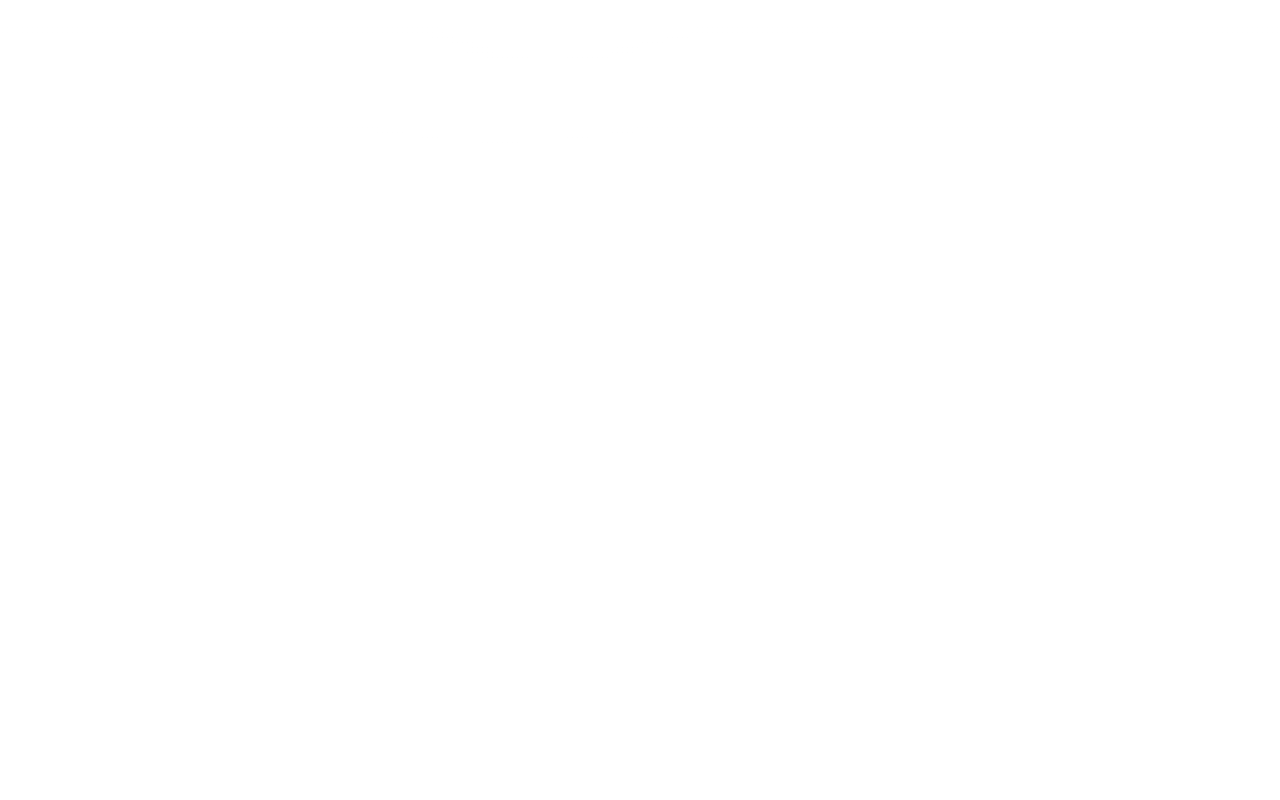
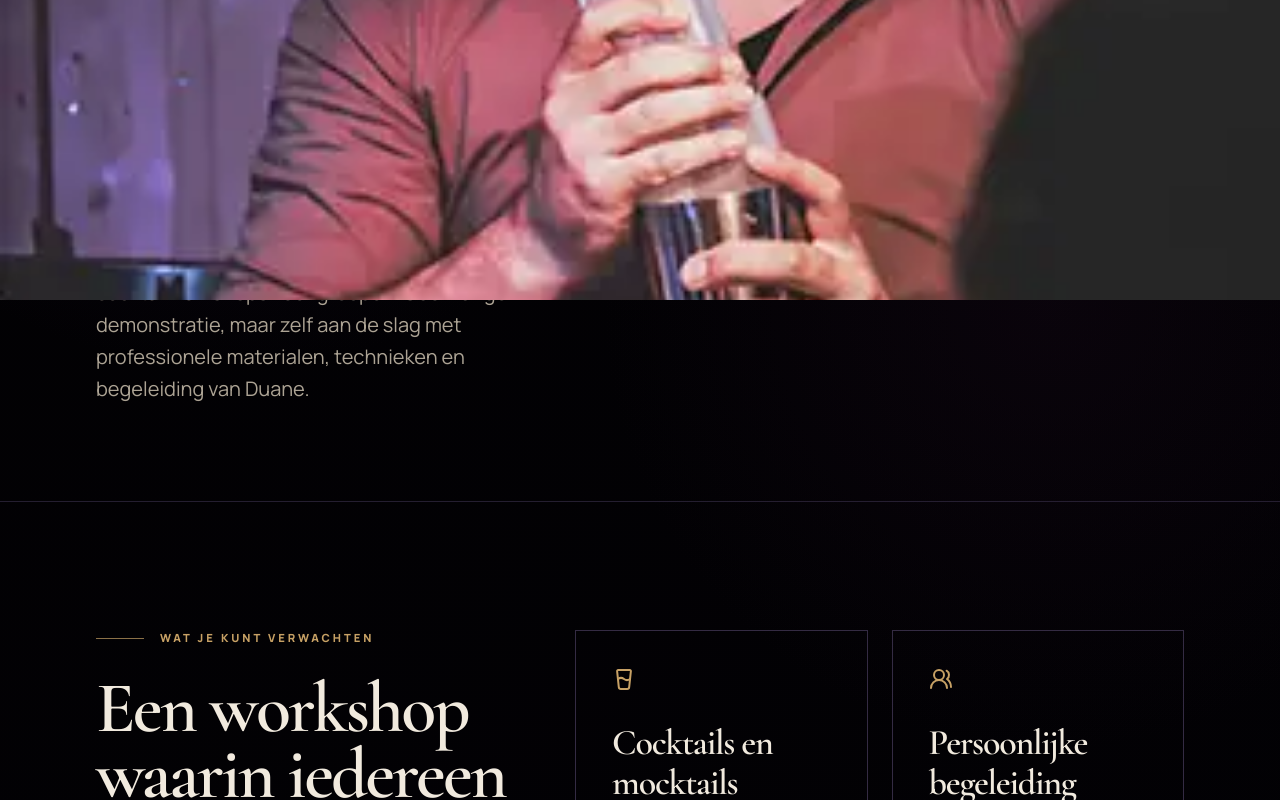
Before and after one commit to VolkerWillems/dashing-blends, a Next.js app: page /cocktailworkshops in a window 1280 px wide. Before the commit this address had no page. Shown: the part 500-1300 px from the top of the page. Before the commit the page ends 800 px from the top, so only its background shows below. Built offline with nearby package versions, Linux system fonts and the light colour scheme.

Commit message:
Add cocktail workshops page

```diff
--- /dev/null
+++ b/app/cocktailworkshops/page.tsx
@@ -0,0 +1,140 @@
+import type { Metadata } from "next";
+import Image from "next/image";
+import { Check, GlassWater, UsersRound } from "lucide-react";
+
+import { ContactCta } from "@/components/contact-cta";
+import { PageHero } from "@/components/page-hero";
+import { SiteFooter } from "@/components/site-footer";
+import { SiteHeader } from "@/components/site-header";
+
+export const metadata: Metadata = {
+  title: "Cocktailworkshops | Dashing Blends",
+  description:
+    "Cocktailworkshops op locatie voor bedrijfsuitjes, vrijgezellenfeesten, verjaardagen en vriendengroepen in Venlo en omgeving.",
+};
+
+const suitableFor = [
+  "Bedrijfsuitjes en teamactiviteiten",
+  "Vrijgezellenfeesten",
+  "Verjaardagen en privéfeesten",
+  "Vriendengroepen",
+  "Groepen die alcoholvrije cocktails willen opnemen",
+];
+
+const workshopFlow = [
+  {
+    title: "Ontvangst en uitleg",
+    body: "Duane introduceert de materialen, basistechnieken en smaken waarmee de groep aan de slag gaat.",
+  },
+  {
+    title: "Zelf shaken en bouwen",
+    body: "De deelnemers maken de cocktails zelf. Er is ruimte voor vragen, proeven en persoonlijke begeleiding.",
+  },
+  {
+    title: "Samen proeven",
+    body: "De gemaakte cocktails worden gezamenlijk geproefd. De workshop blijft ontspannen, praktisch en toegankelijk.",
+  },
+];
+
+export default function CocktailWorkshopsPage() {
+  return (
+    <main className="overflow-hidden">
+      <SiteHeader />
+      <PageHero
+        eyebrow="Cocktailworkshops op locatie"
+        title="Zelf shaken, proeven en beleven."
+        introduction="Dashing Blends verzorgt interactieve cocktailworkshops voor groepen. Geen lange demonstratie, maar zelf aan de slag met professionele materialen, technieken en begeleiding van Duane."
+        image="/duane-02.webp"
+        imageAlt="Duane begeleidt een cocktailworkshop"
+        imagePosition="object-[50%_22%]"
+      />
+
+      <section className="soft-section border-y border-border/70 py-24 sm:py-32">
+        <div className="section-shell grid gap-14 lg:grid-cols-[0.82fr_1.18fr] lg:items-start">
+          <div className="fade-up">
+            <div className="flex items-center gap-4">
+              <span className="h-px w-12 bg-secondary/70" />
+              <span className="eyebrow-copy text-secondary">Wat je kunt verwachten</span>
+            </div>
+            <h2 className="display-copy mt-7 text-5xl leading-[0.92] sm:text-6xl xl:text-7xl">
+              Een workshop waarin iedereen echt meedoet.
+            </h2>
+          </div>
+
+          <div className="fade-up grid gap-6 sm:grid-cols-2">
+            <div className="subtle-panel border border-border p-7 sm:p-9">
+              <GlassWater className="text-secondary" aria-hidden />
+              <h3 className="display-copy mt-8 text-4xl">Cocktails en mocktails</h3>
+              <p className="mt-5 text-base leading-8 text-muted-foreground">
+                De workshop kan bestaan uit cocktails, alcoholvrije varianten of een combinatie. De invulling wordt vooraf afgestemd op de groep en gelegenheid.
+              </p>
+            </div>
+            <div className="subtle-panel border border-border p-7 sm:p-9">
+              <UsersRound className="text-secondary" aria-hidden />
+              <h3 className="display-copy mt-8 text-4xl">Persoonlijke begeleiding</h3>
+              <p className="mt-5 text-base leading-8 text-muted-foreground">
+                Duane legt de technieken helder uit en begeleidt de deelnemers tijdens het maken. Ervaring achter de bar is niet nodig.
+              </p>
+            </div>
+          </div>
+        </div>
+      </section>
+
+      <section className="section-shell py-24 sm:py-32">
+        <div className="grid gap-12 lg:grid-cols-[1.05fr_0.95fr] lg:items-center">
+          <div className="image-frame fade-up min-h-[640px]">
+            <Image
+              src="/duane-01.webp"
+              alt="Cocktails bereiden tijdens een workshop"
+              fill
+              sizes="(min-width: 1024px) 50vw, 100vw"
+              className="object-cover object-[68%_center]"
+            />
+            <div className="editorial-overlay" />
+          </div>
+
+          <div className="fade-up lg:pl-10">
+            <p className="eyebrow-copy text-secondary">Voor welke gelegenheden</p>
+            <h2 className="display-copy mt-5 text-5xl leading-[0.92] sm:text-6xl">Geschikt voor een ontspannen groepsactiviteit.</h2>
+            <p className="mt-7 text-base leading-8 text-muted-foreground sm:text-lg">
+              De workshop wordt op locatie verzorgd en kan worden afgestemd op de samenstelling van de groep, de beschikbare tijd en de gewenste sfeer.
+            </p>
+            <ul className="mt-9 grid gap-4">
+              {suitableFor.map((item) => (
+                <li key={item} className="flex items-start gap-4 border-b border-border/70 pb-4">
+                  <Check className="mt-1 size-4 shrink-0 text-secondary" aria-hidden />
+                  <span>{item}</span>
+                </li>
+              ))}
+            </ul>
+          </div>
+        </div>
+      </section>
+
+      <section className="soft-section border-y border-border/70 py-24 sm:py-32">
+        <div className="section-shell">
+          <div className="fade-up max-w-4xl">
+            <p className="eyebrow-copy text-secondary">Opbouw van de workshop</p>
+            <h2 className="display-copy mt-5 text-5xl leading-[0.92] sm:text-6xl xl:text-7xl">Duidelijk opgebouwd, zonder schoolbankgevoel.</h2>
+          </div>
+          <div className="mt-14 grid gap-px overflow-hidden border border-border bg-border md:grid-cols-3">
+            {workshopFlow.map((step, index) => (
+              <article key={step.title} className="fade-up bg-card p-8 sm:p-10">
+                <p className="display-copy text-5xl text-primary/55">0{index + 1}</p>
+                <div className="gold-rule my-7 h-px" />
+                <h3 className="display-copy text-4xl">{step.title}</h3>
+                <p className="mt-5 text-sm leading-7 text-muted-foreground sm:text-base">{step.body}</p>
+              </article>
+            ))}
+          </div>
+        </div>
+      </section>
+
+      <ContactCta
+        title="Een cocktailworkshop plannen voor jouw groep?"
+        body="Stuur de gewenste datum, locatie, het aantal deelnemers en eventuele voorkeuren voor cocktails of mocktails mee."
+      />
+      <SiteFooter />
+    </main>
+  );
+}
```
